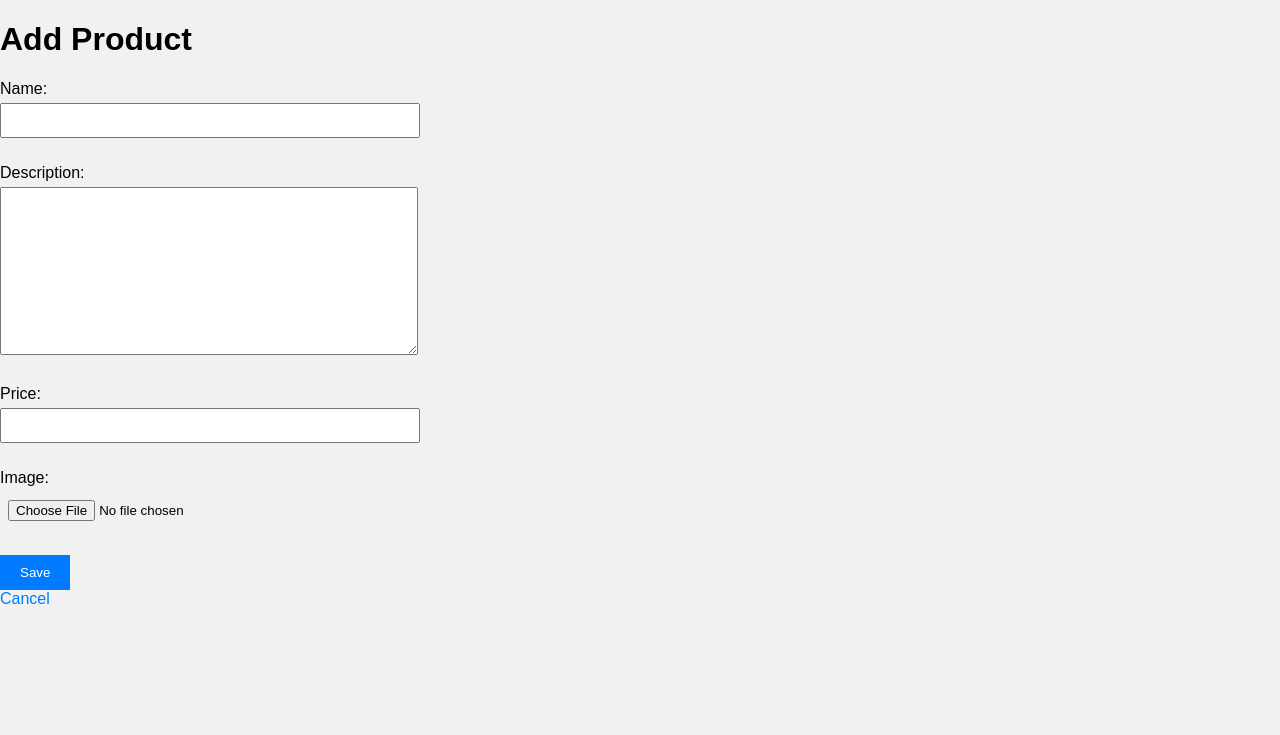
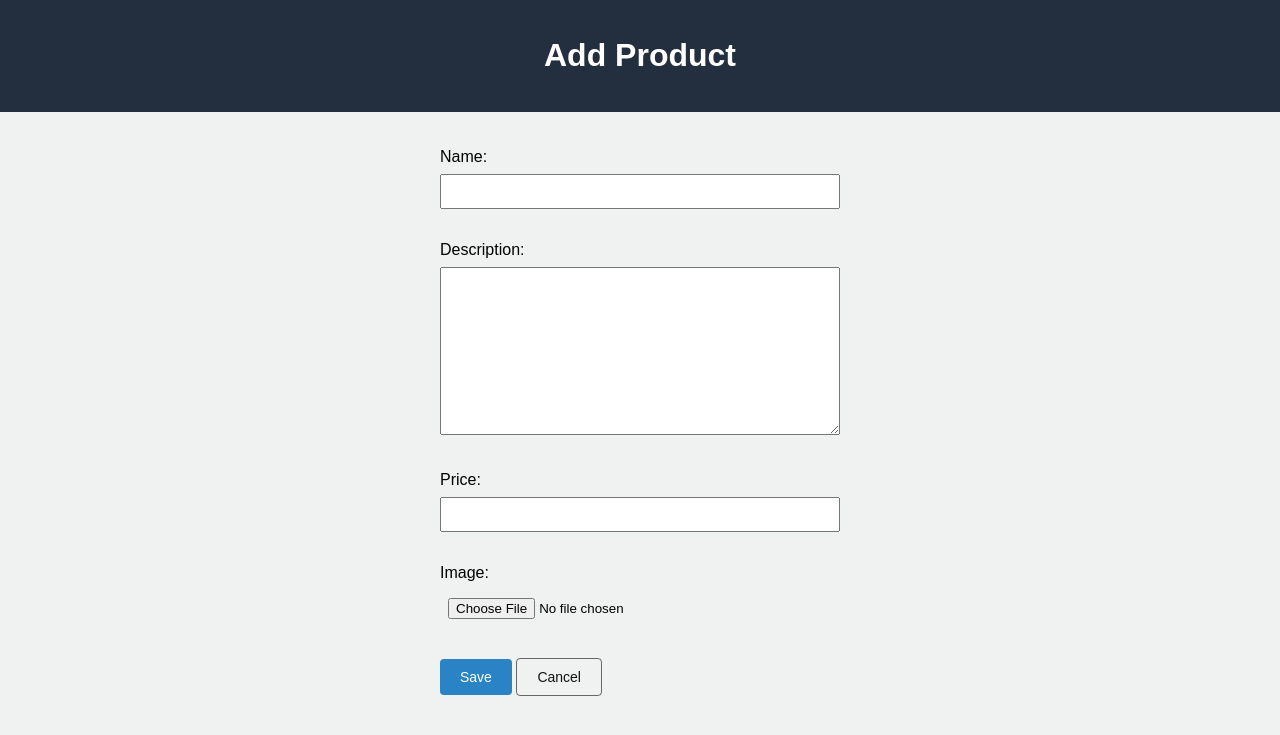
Before and after one commit to akashsabu/project, a Django app: page /product/new/ in a window 1280 px wide. Shown: the top 735 px of the page. Run offline with Django 5.2, Linux system fonts and the light colour scheme.

Commit message:
css for product_form completed

```diff
--- a/src/products/static/css/style.css
+++ b/src/products/static/css/style.css
@@ -4,13 +4,19 @@ body {
   margin: 0;
   padding: 0;
 }
+.container{
+  margin-inline: auto;
+  width:95%;
+  padding-block: 20px;
+}
+header {
 
-header {
   background-color: #232f3e;
   color: #fff;
   padding: 16px;
   text-align: center;
 }
+
 
 .product-card {
   display: flex;
@@ -57,6 +63,8 @@ header {
   color: #B12704;
   font-size: 1.3em;
   font-weight: bold;
+  margin-bottom: 8px;
+
 }
 
 .prime-badge {
@@ -82,40 +90,63 @@ header {
   background-color: #d2ac30;
 }
 
-a {
-  color: #007bff;
-  text-decoration: none;
-  margin-right: 10px;
-}
 
-a:hover {
-  text-decoration: underline;
+.form-body{
+  display: flex;
+  flex-wrap: wrap;
+  justify-content: space-around;
 }
 
 form {
   max-width: 400px;
-  margin-top: 20px;
+  margin: 20px 0;
 }
 
 label {
-  display: block;
-  margin-bottom: 5px;
+  display: inline-block;
+  margin-bottom: 8px;
 }
 
 input, textarea {
   width: 100%;
   padding: 8px;
-  margin-bottom: 10px;
+  margin-bottom: 16px;
+  box-sizing: border-box;
 }
 
-button {
-  background-color: #007bff;
-  color: #fff;
+button,a {
+  background-color: #016bbcd2;
+  color: white;
+  font-size: 14px;
   padding: 10px 20px;
   border: none;
+  border-radius: 4px;
   cursor: pointer;
+  text-decoration: none;
+
+}
+.cancel_btn{
+  background-color: transparent;
+  color: #111;
+  border: 1px solid #1111119d;
+}
+.cancel_btn:hover {
+  border: 1px solid #016ABC;
+  color:#016ABC ;
 }
 
+
 button:hover {
-  background-color: #0056b3;
+  background-color: #016ABC;
 }
+
+
+.header_button {
+  display: inline-block;
+  padding: 10px 20px;
+  background-color: #007BFF;
+  color: white;
+  text-decoration: none;
+  border-radius: 4px;
+  margin-left: 10px;
+}
--- a/src/products/templates/product_form.html
+++ b/src/products/templates/product_form.html
@@ -10,12 +10,16 @@
 </head>
 
 <body>
+    <header>
         <h1>{% if form.instance.pk %}Edit{% else %}Add{% endif %} Product</h1>
+    </header>
+    <div class="form-body">
         <form method="post" enctype="multipart/form-data">
             {% csrf_token %}
             {{ form.as_p }}
             <button type="submit">Save</button>
+            <a class="cancel_btn" href="{% url 'web:index' %}">Cancel</a>
         </form>
-    <a href="{% url 'web:index' %}">Cancel</a>
+    </div>
 </body>
 </html>
```
Also changed, not shown: src/products/templates/index.html (+9 -5 lines), src/products/db.sqlite3, src/products/media/product_images/drawing.png (added), src/products/media/product_images/hand_Ough2h4.png (added). Lines whose indentation alone changed are shown as unchanged.
